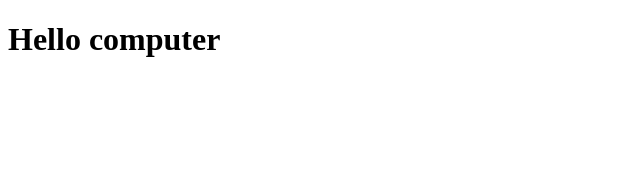
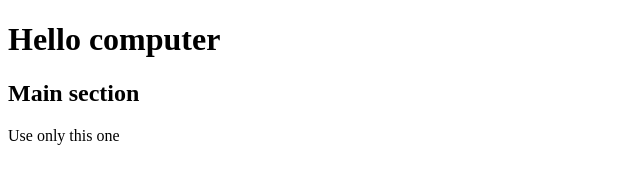
Before and after one commit to NargizAras/frontend_css, a plain HTML site: page index.html in a window 1280 px wide. Shown: the whole page, without its empty margins (0-640 px from the left). Drawn offline with Linux system fonts and the light colour scheme.

Commit message:
add main, h2, p

```diff
--- a/index.html
+++ b/index.html
@@ -11,5 +11,13 @@
             Hello computer
         </h1>
     </header>
+    <main>
+        <h2>
+            Main section
+        </h2>
+        <p>
+            Use only this one
+        </p>
+    </main>
 </body>
 </html>
```
